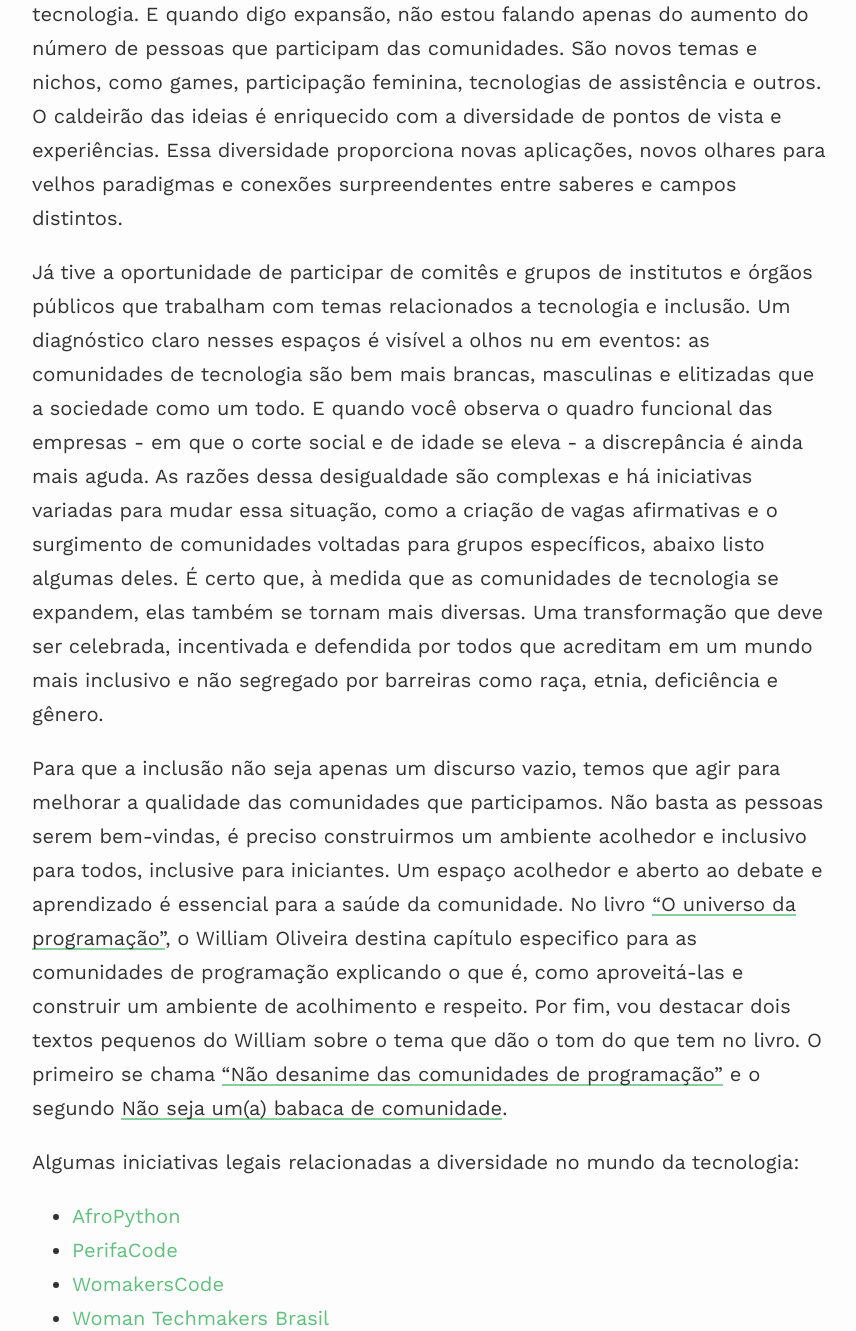
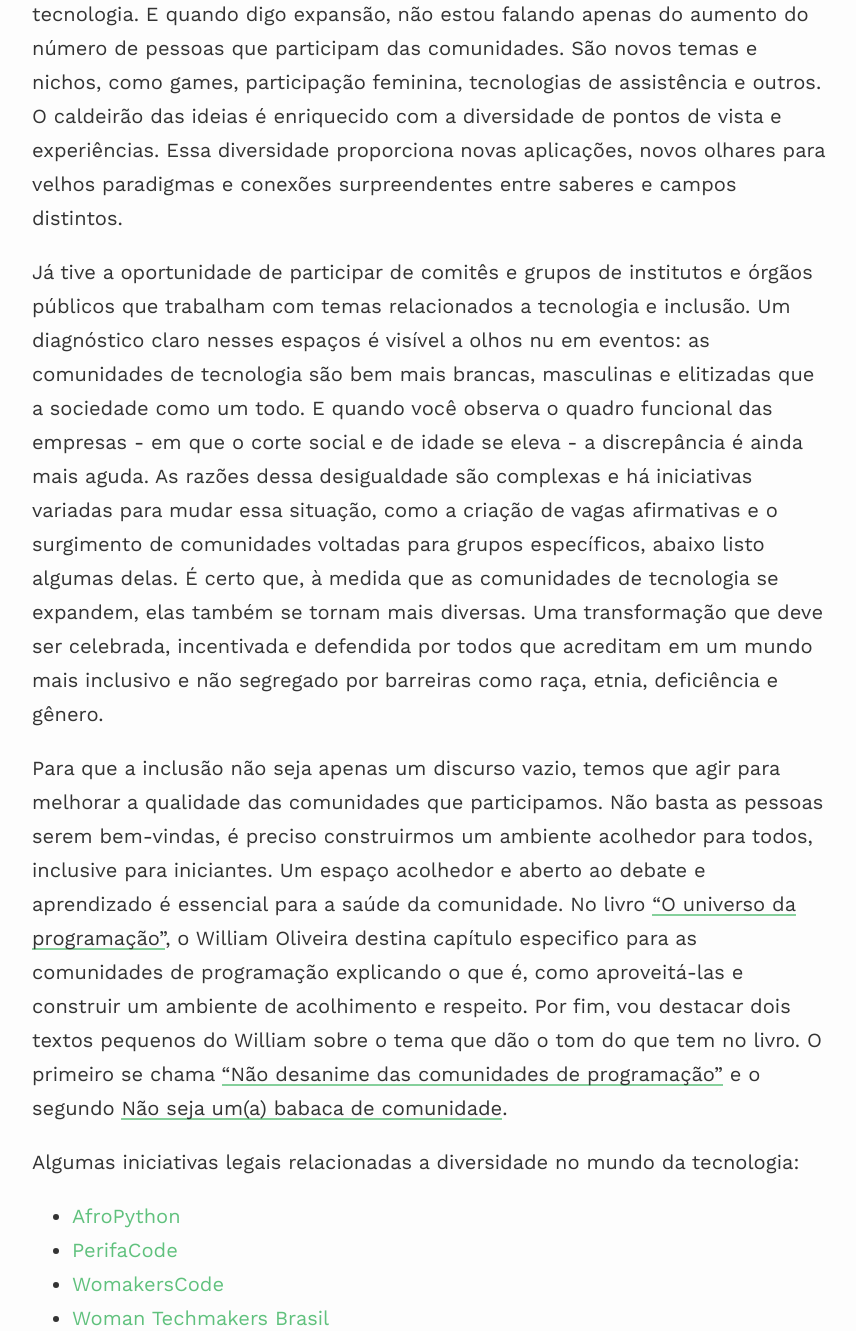
Before and after one commit to 0jonjo/0jonjo.github.io, a Jekyll site: the page built from _posts/2023-11-11-comunidades.md, in a window 1280 px wide and 1400 px high, scrolled down 1331 px, cut to the strip 0-1331 px from the top of the window. Shown: the whole strip, without its empty margins (208-1064 px from the left). Built offline with Jekyll 4.4.1, drawn with Linux system fonts in a browser that asks for light colours; nearby versions of some CDN libraries; some of the changed text lies outside the part shown.

Commit message:
Comunidade correction in some words

```diff
--- a/_posts/2023-11-11-comunidades.md
+++ b/_posts/2023-11-11-comunidades.md
@@ -10,13 +10,13 @@
 
 Seja nos pequenos ou grandes eventos, é muito bom ver as comunidades de tecnologia a todo vapor. Encontrar  pessoas que conheço palestrando, assistindo e debatendo é bem legal, mas é melhor ainda ver novas pessoas - estudantes, profissionais migrando de área, ativistas e curiosos - participando. É certo que sem o fator N, uma quantidade mínima de pessoas interessadas em um tema específico, os grupos desaparecem. Só que o ponto aqui é outro, com novos atores as comunidades crescem não apenas em número, como também em vivacidade.
 
-Nos eventos é perceptível que cada vez menos as comunidades de tecnologia como pequenos mundos à parte, e mais organismos dentro de um ecossistema. Um exemplo é a simbiose, cada vez mais comum, com empresas e instituições de ensino na realização de encontros, meetups, [coding dojos](https://www.devmedia.com.br/o-que-e-o-coding-dojo/30517), etc. Gurus do mundo digital já afirmaram que, em um futuro próximo, todas as empresas, independentemente do setor, serão empresas de tecnologia. Não sei se é para tanto, mas é certo que eventos como a pandemia de coronavírus aceleraram a [transformação digital das sociedades](https://www.gov.br/mcti/pt-br/acompanhe-o-mcti/transformacaodigital) e a participação [cada vez mais maior da TI no PIB global](https://news.un.org/pt/story/2021/02/1742692). Há um fluxo considerável de trabalhadores - a [minha história pessoal]({% post_url 2022-11-27-sete-anos %}) é um exemplo - que estão migrando para o campo da tecnologia.
+Nos eventos é perceptível que cada vez menos as comunidades de tecnologia como pequenos mundos à parte, e mais organismos dentro de um ecossistema. Um exemplo é a simbiose, cada vez mais comum, com empresas e instituições de ensino na realização de encontros, meetups, [coding dojos](https://www.devmedia.com.br/o-que-e-o-coding-dojo/30517), etc. Gurus do mundo digital já afirmaram que, em um futuro próximo, todas as empresas, independentemente do setor, serão empresas de tecnologia. Não sei se é para tanto, mas é certo que eventos como a pandemia de coronavírus aceleraram a [transformação digital das sociedades](https://www.gov.br/mcti/pt-br/acompanhe-o-mcti/transformacaodigital) e que a participação [da área no PIB global é cada vez maior](https://news.un.org/pt/story/2021/02/1742692). Há um fluxo considerável de trabalhadores - a [minha história pessoal]({% post_url 2022-11-27-sete-anos %}) é um exemplo - que estão migrando para o campo da tecnologia.
 
 Essa injeção de dinheiro e exposição na mídia foi acompanhada também - nem sempre no mesmo passo - pelo interesse dos governos. A expansão do número de vagas e da interiorização de cursos técnicos e superiores na área é um exemplo de política pública que se reflete no crescimento das comunidades de tecnologia. E quando digo expansão, não estou falando apenas do aumento do número de pessoas que participam das comunidades. São novos temas e nichos, como games, participação feminina, tecnologias de assistência e outros. O caldeirão das ideias é enriquecido com a diversidade de pontos de vista e experiências. Essa diversidade proporciona novas aplicações, novos olhares para velhos paradigmas e conexões surpreendentes entre saberes e campos distintos.
 
-Já tive a oportunidade de participar de comitês e grupos de institutos e órgãos públicos que trabalham com temas relacionados a tecnologia e inclusão. Um diagnóstico claro nesses espaços é visível a olhos nu em eventos: as comunidades de tecnologia são bem mais brancas, masculinas e elitizadas que a sociedade como um todo. E quando você observa o quadro funcional das empresas - em que o corte social e de idade se eleva - a discrepância é ainda mais aguda. As razões dessa desigualdade são complexas e há iniciativas variadas para mudar essa situação, como a criação de vagas afirmativas e o surgimento de comunidades voltadas para grupos específicos, abaixo listo algumas deles. É certo que, à medida que as comunidades de tecnologia se expandem, elas também se tornam mais diversas. Uma transformação que deve ser celebrada, incentivada e defendida por todos que acreditam em um mundo mais inclusivo e não segregado por barreiras como raça, etnia, deficiência e gênero.
+Já tive a oportunidade de participar de comitês e grupos de institutos e órgãos públicos que trabalham com temas relacionados a tecnologia e inclusão. Um diagnóstico claro nesses espaços é visível a olhos nu em eventos: as comunidades de tecnologia são bem mais brancas, masculinas e elitizadas que a sociedade como um todo. E quando você observa o quadro funcional das empresas - em que o corte social e de idade se eleva - a discrepância é ainda mais aguda. As razões dessa desigualdade são complexas e há iniciativas variadas para mudar essa situação, como a criação de vagas afirmativas e o surgimento de comunidades voltadas para grupos específicos, abaixo listo algumas delas. É certo que, à medida que as comunidades de tecnologia se expandem, elas também se tornam mais diversas. Uma transformação que deve ser celebrada, incentivada e defendida por todos que acreditam em um mundo mais inclusivo e não segregado por barreiras como raça, etnia, deficiência e gênero.
 
-Para que a inclusão não seja apenas um discurso vazio, temos que agir para melhorar a qualidade das comunidades que participamos. Não basta as pessoas serem bem-vindas, é preciso construirmos um ambiente acolhedor e inclusivo para todos, inclusive para iniciantes. Um espaço acolhedor e aberto ao debate e aprendizado é essencial para a saúde da comunidade. No livro ["O universo da programação"](https://www.casadocodigo.com.br/products/livro-universo-programacao), o William Oliveira destina capítulo especifico para as comunidades de programação explicando o que é, como aproveitá-las e construir um ambiente de acolhimento e respeito. Por fim, vou destacar dois textos pequenos do William sobre o tema que dão o tom do que tem no livro. O primeiro se chama ["Não desanime das comunidades de programação"](https://woliveiras.com.br/posts/nao-desanime-comunidades-programacao/) e o segundo [Não seja um(a) babaca de comunidade](https://woliveiras.com.br/posts/n%C3%A3o-seja-um-a-babaca-de-comunidade/).
+Para que a inclusão não seja apenas um discurso vazio, temos que agir para melhorar a qualidade das comunidades que participamos. Não basta as pessoas serem bem-vindas, é preciso construirmos um ambiente acolhedor para todos, inclusive para iniciantes. Um espaço acolhedor e aberto ao debate e aprendizado é essencial para a saúde da comunidade. No livro ["O universo da programação"](https://www.casadocodigo.com.br/products/livro-universo-programacao), o William Oliveira destina capítulo especifico para as comunidades de programação explicando o que é, como aproveitá-las e construir um ambiente de acolhimento e respeito. Por fim, vou destacar dois textos pequenos do William sobre o tema que dão o tom do que tem no livro. O primeiro se chama ["Não desanime das comunidades de programação"](https://woliveiras.com.br/posts/nao-desanime-comunidades-programacao/) e o segundo [Não seja um(a) babaca de comunidade](https://woliveiras.com.br/posts/n%C3%A3o-seja-um-a-babaca-de-comunidade/).
 
 Algumas iniciativas legais relacionadas a diversidade no mundo da tecnologia:
 - [AfroPython](https://afropython.org/)
```
